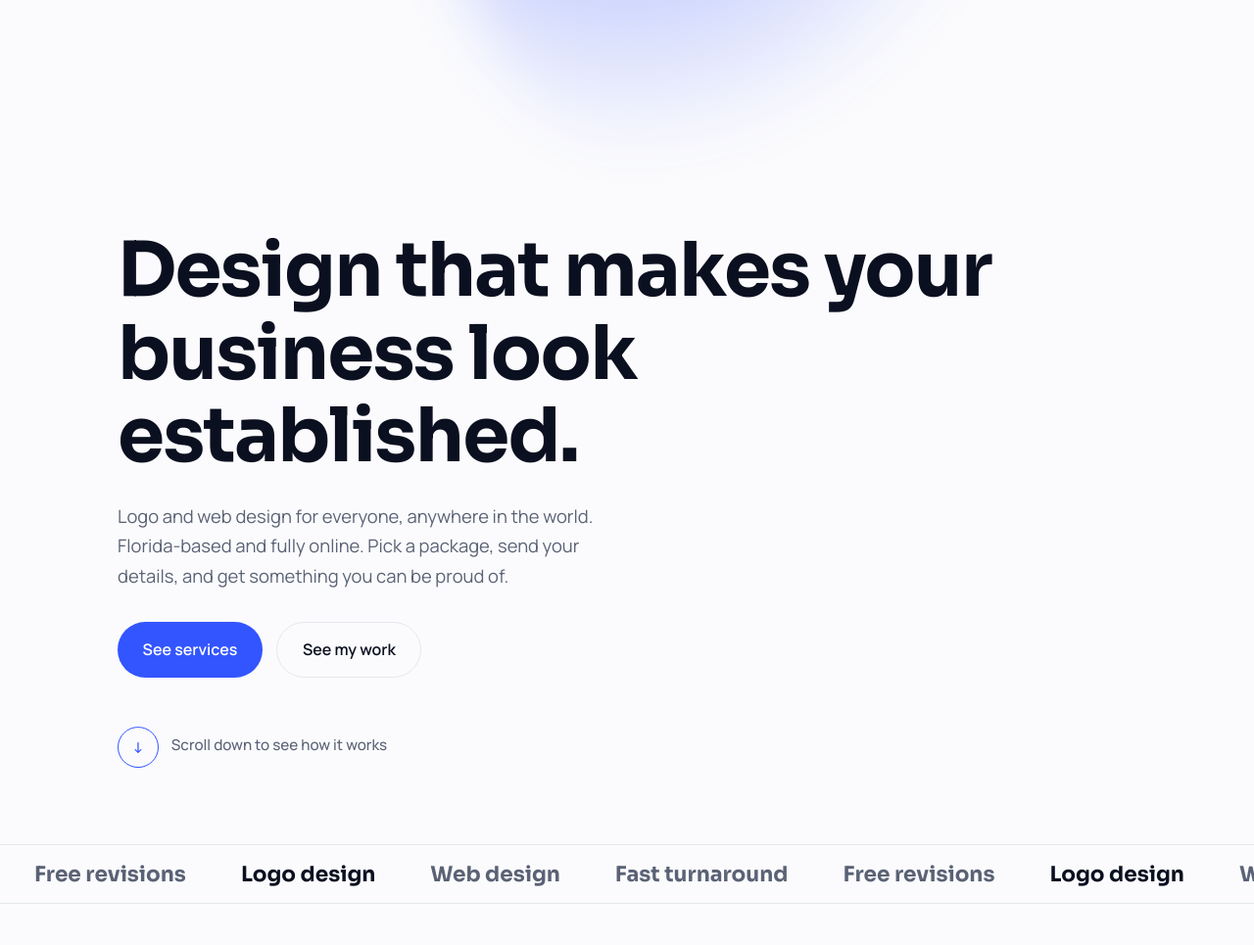
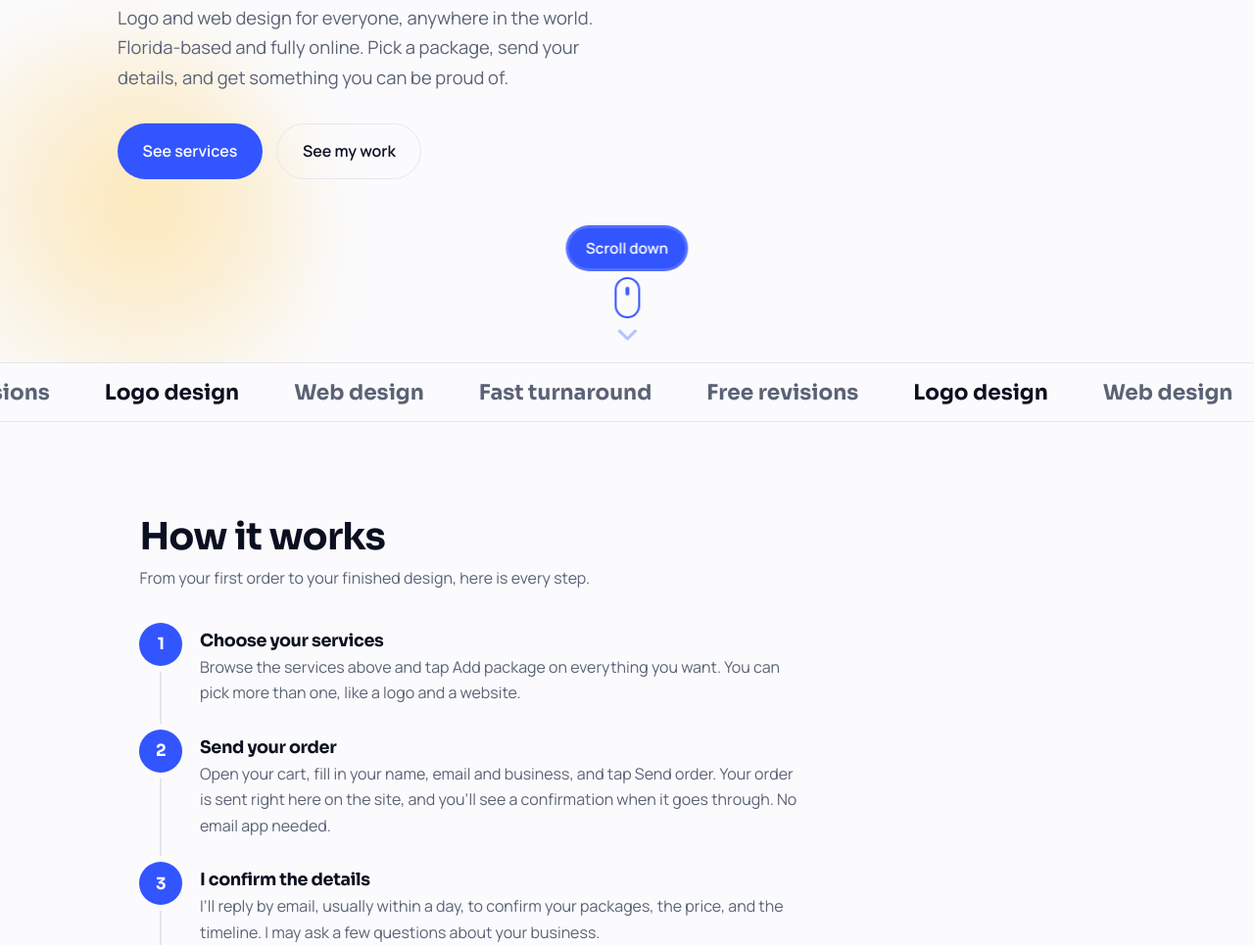
Before and after one commit to frenchys-services/Frenchys-services, a plain HTML site: page index.html in a window 1280 px wide. Shown: the part 500-1465 px from the top of the page at 98% size. Drawn offline with Linux system fonts and the light colour scheme.

Commit message:
Add files via upload

```diff
--- a/index.html
+++ b/index.html
@@ -24,12 +24,16 @@ header{position:sticky;top:env(safe-area-inset-top,0px);z-index:5;background:col
 nav{display:flex;gap:1.5rem;align-items:center}nav a{color:var(--muted);text-decoration:none;font-weight:500;font-size:.95rem;transition:color .2s}nav a:hover{color:var(--ink)}
 .cartbtn{background:var(--ink);color:var(--bg);border:0;border-radius:999px;padding:.5rem 1.1rem;font-weight:600;font-size:.9rem;transition:transform .2s}
 .cartbtn:hover{transform:translateY(-2px)}
-.hero{position:relative;overflow:hidden;padding:9rem 1.4rem 5rem}
-.hero>div{position:relative;max-width:1040px;margin:auto}
+.hero{position:relative;overflow:hidden;min-height:100vh;min-height:100svh;display:flex;align-items:center;padding:7rem 1.4rem 9rem}
+.hero>.wrap{position:relative;z-index:1;width:100%;max-width:1040px;margin:auto}
+.orb2{position:absolute;width:380px;height:380px;left:-160px;bottom:-120px;border-radius:50%;background:radial-gradient(circle at 60% 40%,#ffc233,transparent 65%);opacity:.35;filter:blur(30px);animation:float2 9s ease-in-out infinite}
+@keyframes float2{50%{transform:translate(100px,-70px) scale(1.25)}}
 .orb{position:absolute;width:520px;height:520px;right:-180px;top:-140px;border-radius:50%;background:radial-gradient(circle at 30% 30%,var(--accent),transparent 65%);opacity:.5;filter:blur(24px);animation:float 7s ease-in-out infinite}
 @keyframes float{50%{transform:translate(-90px,90px) scale(1.3)}}
 .hero h1{font-size:clamp(2.3rem,7.5vw,4.8rem);font-weight:700;max-width:13em}
-.hero h1 span{display:inline-block;animation:rise 1.2s cubic-bezier(.2,.8,.2,1) both;animation-delay:calc(var(--d)*.14s)}
+.hero h1 span{display:inline-block;animation:rise 1.2s cubic-bezier(.2,.8,.2,1) both;animation-delay:calc(var(--d)*.09s)}
+.hl{background:linear-gradient(90deg,var(--accent),#ffc233,#19c3d6,var(--accent));background-size:300% 100%;-webkit-background-clip:text;background-clip:text;color:transparent;-webkit-text-fill-color:transparent;animation:rise 1.2s cubic-bezier(.2,.8,.2,1) both,shine 4s linear infinite!important}
+@keyframes shine{to{background-position:-300% 0}}
 @keyframes rise{from{opacity:0;transform:translateY(80px) rotate(3deg) scale(.96)}}
 .hero p{max-width:32rem;color:var(--muted);font-size:1.15rem;margin:1.5rem 0 2rem;animation:rise .9s .6s both}
 .acts{display:flex;flex-wrap:wrap;gap:.9rem;animation:rise .9s .75s both}
@@ -37,6 +41,15 @@ nav{display:flex;gap:1.5rem;align-items:center}nav a{color:var(--muted);text-dec
 .cta:hover{transform:translateY(-3px);box-shadow:0 10px 24px -8px var(--accent)}
 .ghost{display:inline-flex;align-items:center;padding:.9rem 1.6rem;border-radius:999px;border:1px solid var(--line);color:var(--ink);text-decoration:none;font-weight:600;transition:border-color .2s}
 .ghost:hover{border-color:var(--ink)}
+.cue{position:absolute;left:50%;bottom:calc(1.6rem + env(safe-area-inset-bottom,0px));transform:translateX(-50%);z-index:2;display:flex;flex-direction:column;align-items:center;gap:.55rem;color:var(--ink);text-decoration:none;font-weight:600;font-size:.95rem;animation:rise .8s .5s both;transition:opacity .4s}
+.cue.gone{opacity:0;pointer-events:none}
+.cue em{font-style:normal;background:var(--accent);color:var(--on-accent);padding:.5rem 1.1rem;border-radius:999px;box-shadow:0 0 0 0 var(--accent);animation:ring 2s ease-out infinite}
+@keyframes ring{to{box-shadow:0 0 0 18px transparent}}
+.mouse{width:26px;height:42px;border:2px solid var(--accent);border-radius:14px;position:relative}
+.mouse::after{content:"";position:absolute;left:50%;top:7px;width:4px;height:9px;margin-left:-2px;border-radius:2px;background:var(--accent);animation:wheel 1.5s ease-in-out infinite}
+@keyframes wheel{0%{opacity:1;transform:translateY(0)}80%,100%{opacity:0;transform:translateY(14px)}}
+.chev{display:block;width:14px;height:14px;border-right:3px solid var(--accent);border-bottom:3px solid var(--accent);transform:rotate(45deg);margin-top:-.2rem;animation:chev 1.5s ease-in-out infinite}
+@keyframes chev{0%,100%{opacity:.25;transform:translateY(0) rotate(45deg)}50%{opacity:1;transform:translateY(8px) rotate(45deg)}}
 .scroll{display:flex;align-items:center;gap:.8rem;margin-top:3rem;color:var(--muted);text-decoration:none;font-weight:500;font-size:.95rem;animation:rise .9s 1s both}
 .scroll b{display:grid;place-items:center;width:42px;height:42px;border-radius:50%;border:1.5px solid var(--accent);color:var(--accent);animation:bounce 1.6s ease-in-out infinite}
 @keyframes bounce{50%{transform:translateY(16px)}}
@@ -149,13 +162,13 @@ footer{padding:2.5rem 1.4rem;text-align:center;color:var(--muted);border-top:1px
 <nav><a href="#how">How it works</a><a href="#shop">Services</a><a href="#work">My work</a><a href="#about">Contact</a><button class="cartbtn" id="open" aria-label="Open cart">Cart (<span id="count">0</span>)</button></nav>
 </header>
 <main id="top">
-<div class="hero"><div class="orb"></div>
-<div>
-<h1><span style="--d:0">Design</span> <span style="--d:1">that</span> <span style="--d:2">makes</span> <span style="--d:3">your</span> <span style="--d:4">business</span> <span style="--d:5">look</span> <span style="--d:6">established.</span></h1>
+<div class="hero"><div class="orb"></div><div class="orb2"></div>
+<div class="wrap">
+<h1><span style="--d:0">Design</span> <span style="--d:1">that</span> <span style="--d:2">makes</span> <span style="--d:3">your</span> <span style="--d:4">business</span> <span style="--d:5">look</span> <span class="hl" style="--d:6">established.</span></h1>
 <p>Logo and web design for everyone, anywhere in the world. Florida-based and fully online. Pick a package, send your details, and get something you can be proud of.</p>
 <div class="acts"><a class="cta" href="#shop">See services</a><a class="ghost" href="#work">See my work</a></div>
-<a class="scroll" href="#how"><b aria-hidden="true">↓</b><span>Scroll down to see how it works</span></a>
-</div></div>
+</div>
+<a class="cue" id="cue" href="#how" aria-label="Scroll down to see how it works"><em>Scroll down</em><span class="mouse" aria-hidden="true"></span><i class="chev" aria-hidden="true"></i></a></div>
 <div class="marq" aria-hidden="true"><div class="track">
 <span>Logo design</span><span>Web design</span><span>Fast turnaround</span><span>Free revisions</span><span>Logo design</span><span>Web design</span><span>Fast turnaround</span><span>Free revisions</span>
 <span>Logo design</span><span>Web design</span><span>Fast turnaround</span><span>Free revisions</span><span>Logo design</span><span>Web design</span><span>Fast turnaround</span><span>Free revisions</span>
@@ -254,9 +267,10 @@ const list=cart.map(i=>'- '+P[i].n+' ($'+P[i].p+')').join('\n');
 const total=cart.reduce((s,i)=>s+P[i].p,0);
 const btn=$('co');btn.disabled=true;btn.textContent='Sending…';
 try{
-const res=await fetch('https://formsubmit.co/ajax/'+TO,{method:'POST',headers:{'Content-Type':'application/json','Accept':'application/json'},
+const ctl=new AbortController();const tm=setTimeout(()=>ctl.abort(),15000);
+const res=await fetch('https://formsubmit.co/ajax/'+TO,{method:'POST',signal:ctl.signal,headers:{'Content-Type':'application/json','Accept':'application/json'},
 body:JSON.stringify({_subject:'Order from Frenchys',_template:'table',_captcha:'false',name:name,email:email,business:biz||'(not given)',order:list,total:'$'+total,notes:notes||'(none)'})});
-const data=await res.json().catch(()=>({}));
+clearTimeout(tm);const data=await res.json().catch(()=>({}));
 if(res.ok&&(data.success===true||data.success==='true')){
 $('donetxt').textContent='Thanks, '+name+'! Your order for $'+total+' is in. I’ll reply to '+email+'.';
 form.hidden=true;$('done').hidden=false;setErr('');
@@ -269,6 +283,7 @@ $('msg').innerHTML='Sorry, your order didn’t go through. Please try again in a
 }finally{btn.disabled=false;btn.textContent='Send order';}
 });
 $('doneclose').onclick=()=>{$('drawer').classList.remove('open');setTimeout(showForm,400);};
+addEventListener('scroll',()=>$('cue').classList.toggle('gone',scrollY>60),{passive:true});
 render();
 document.addEventListener('click',e=>{if(e.target.closest('a[href="#shop"]'))$('shop').hidden=false;});
 if(location.hash==='#shop')$('shop').hidden=false;
```
